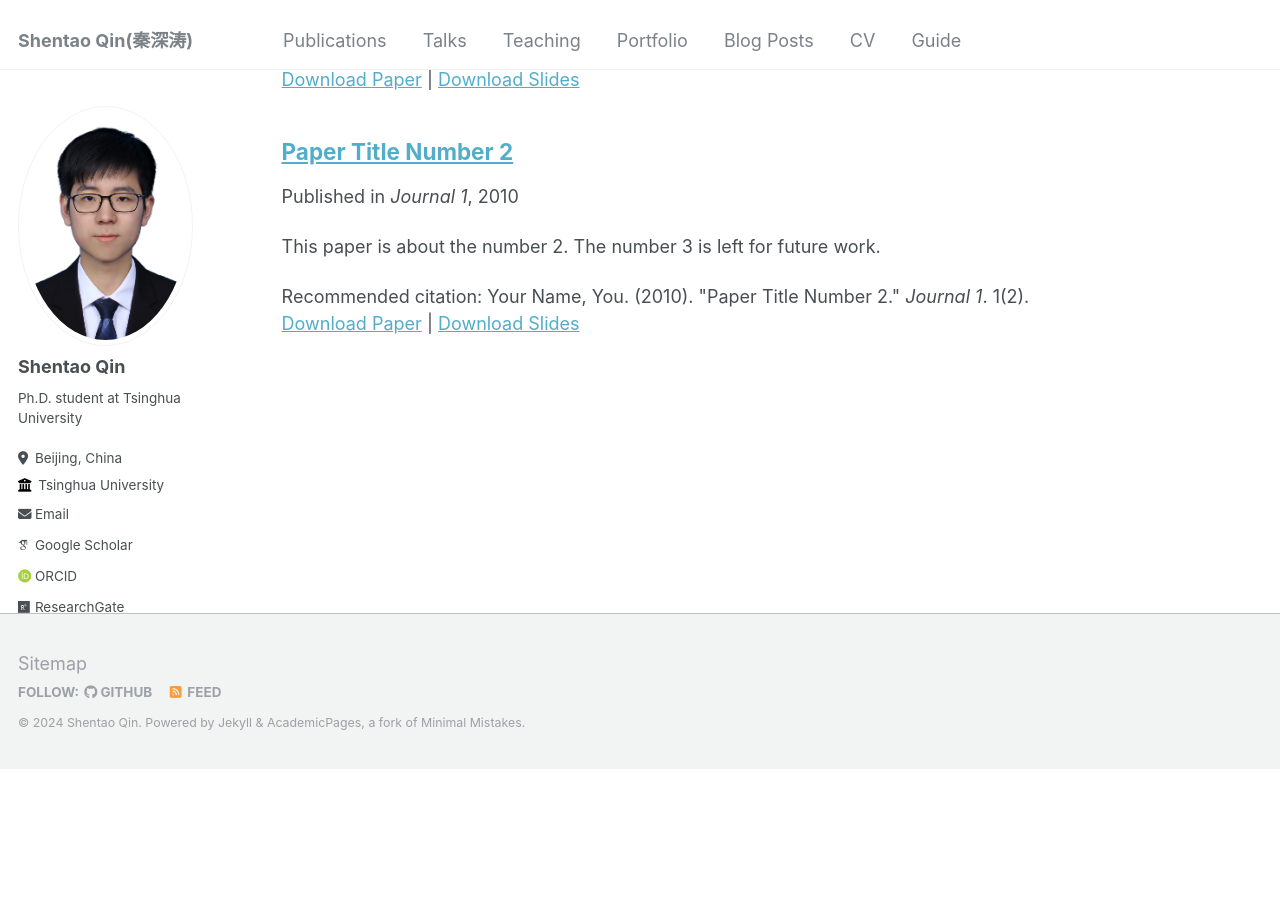
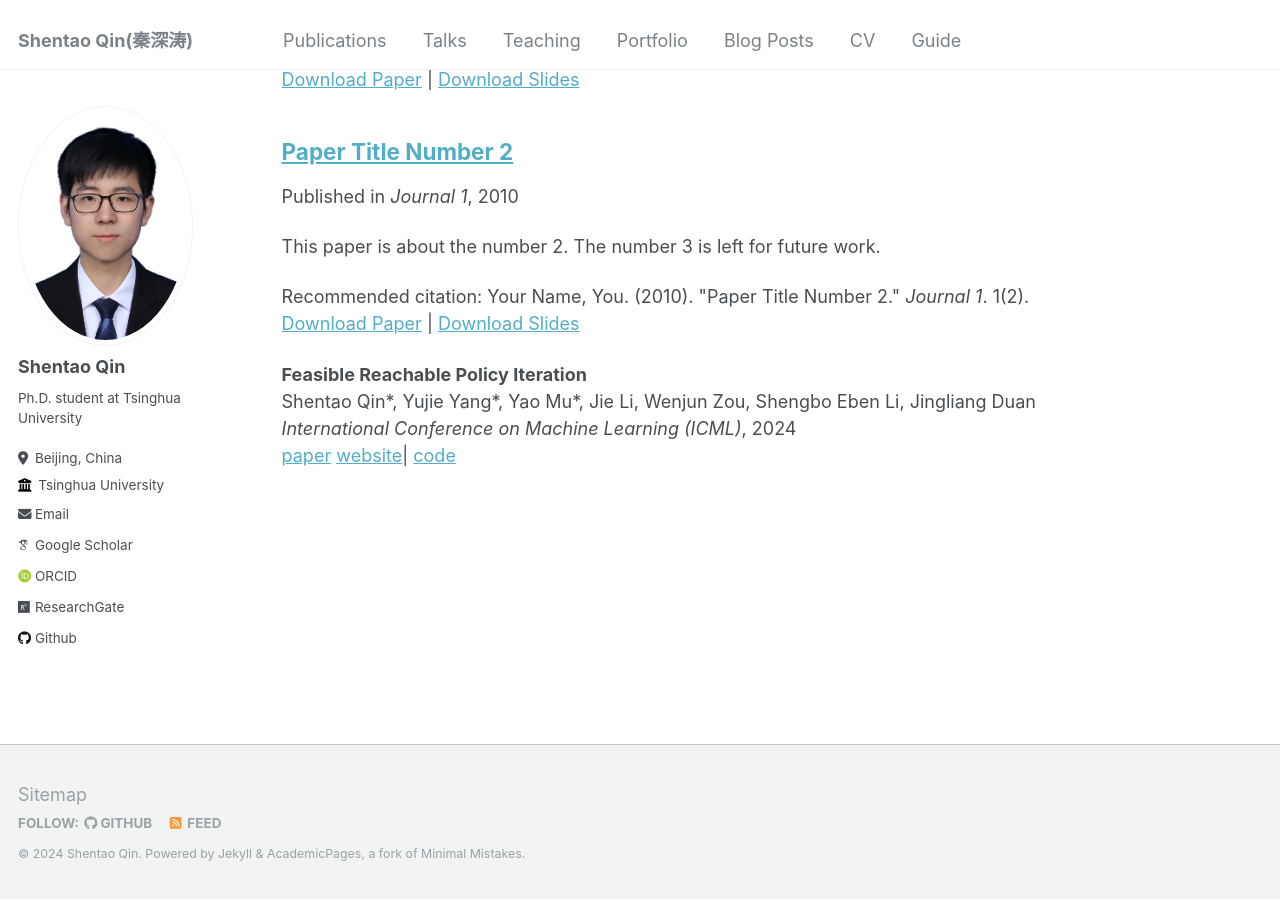
Before and after one commit to JackQin007/jackqin007.github.io, a Jekyll site: the page built from _pages/publications.md, in a window 1280 px wide and 900 px high, scrolled down 1276 px. Built offline with Jekyll 4.4.1, drawn with Linux system fonts in a browser that asks for light colours; some web fonts are replaced; before the commit the page ends 2044 px from its top, so only the background shows below that.

Commit message:
update the wbe of publication

```diff
--- a/_pages/publications.md
+++ b/_pages/publications.md
@@ -14,3 +14,10 @@ author_profile: true
 {% for post in site.publications reversed %}
   {% include archive-single.html %}
 {% endfor %}
+
+**Feasible Reachable Policy Iteration**\
+Shentao Qin\*, Yujie Yang\*, Yao Mu\*, Jie Li, Wenjun Zou, Shengbo Eben Li, Jingliang Duan\
+*International Conference on Machine Learning (ICML)*, 2024\
+[paper](https://openreview.net/forum?id=ks8qSwkkuZ)
+[website](https://jackqin007.github.io/FRPI/)|
+[code](https://github.com/JackQin007/FRPI)
```
